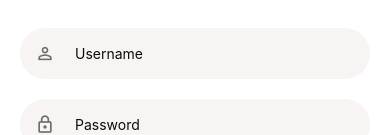
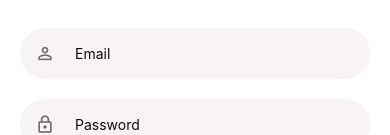
Before and after one commit to waddal/React-Native-Project, a React Native app: screen / in a window 390 px wide. Shown: the part 152-287 px from the top of the page. Built offline with nearby package versions, Linux system fonts and the light colour scheme.

Commit message:
ErrorMessage component birthed and formik touched field implemented

```diff
--- /dev/null
+++ b/app/components/ErrorMessage.js
@@ -0,0 +1,17 @@
+import React from "react";
+import { StyleSheet } from "react-native";
+import AppText from "./AppText";
+
+function ErrorMessage({ error, visible }) {
+  if (!visible || !error) return null;
+
+  return <AppText style={styles.error}>{error}</AppText>;
+}
+
+export default ErrorMessage;
+
+const styles = StyleSheet.create({
+  error: {
+    color: "red",
+  },
+});
--- a/app/screens/Test.js
+++ b/app/screens/Test.js
@@ -7,6 +7,7 @@ import { AppButton } from "../components/AppButton";
 import AppTextInput from "../components/AppTextInput";
 import Screen from "../components/Screen";
 import AppText from "../components/AppText";
+import ErrorMessage from "../components/ErrorMessage";
 
 const validationSchema = Yup.object().shape({
   email: Yup.string().required().email().label("Email"),
@@ -24,28 +25,31 @@ function Test() {
           onSubmit={(values) => console.log(values)}
           validationSchema={validationSchema}
         >
-          {({ handleChange, handleSubmit, errors }) => (
+          {({ handleChange, handleSubmit, errors, setFieldTouched, touched }) => (
             <>
               <AppTextInput
                 autoCapitalize={"none"}
                 autoCorrect={false}
                 icon={"account-outline"}
                 keyboardType={"email-address"}
+                onBlur={() => setFieldTouched("email")}
                 onChangeText={handleChange("email")}
-                placeholder={"Username"}
+                placeholder={"Email"}
                 textContentType={"emailAddress"} //iOS only
               />
-              <AppText style={{ color: "red" }}>{errors.email}</AppText>
+              <ErrorMessage error={errors.email} visible={touched.email} />
               <AppTextInput
                 autoCapitalize={"none"}
                 autoCorrect={false}
                 icon={"lock-outline"}
+                onBlur={() => setFieldTouched("password")}
                 onChangeText={handleChange("password")}
                 placeholder={"Password"}
                 secureTextEntry //defaults to true
                 textContentType={"password"}
+                ellipsizeMode='end'
               />
-              <AppText style={{ color: "red" }}>{errors.password}</AppText>
+              <ErrorMessage error={errors.password} visible={touched.password}/>
               <AppButton title="Login" handleOnPress={handleSubmit} />
             </>
           )}
```
